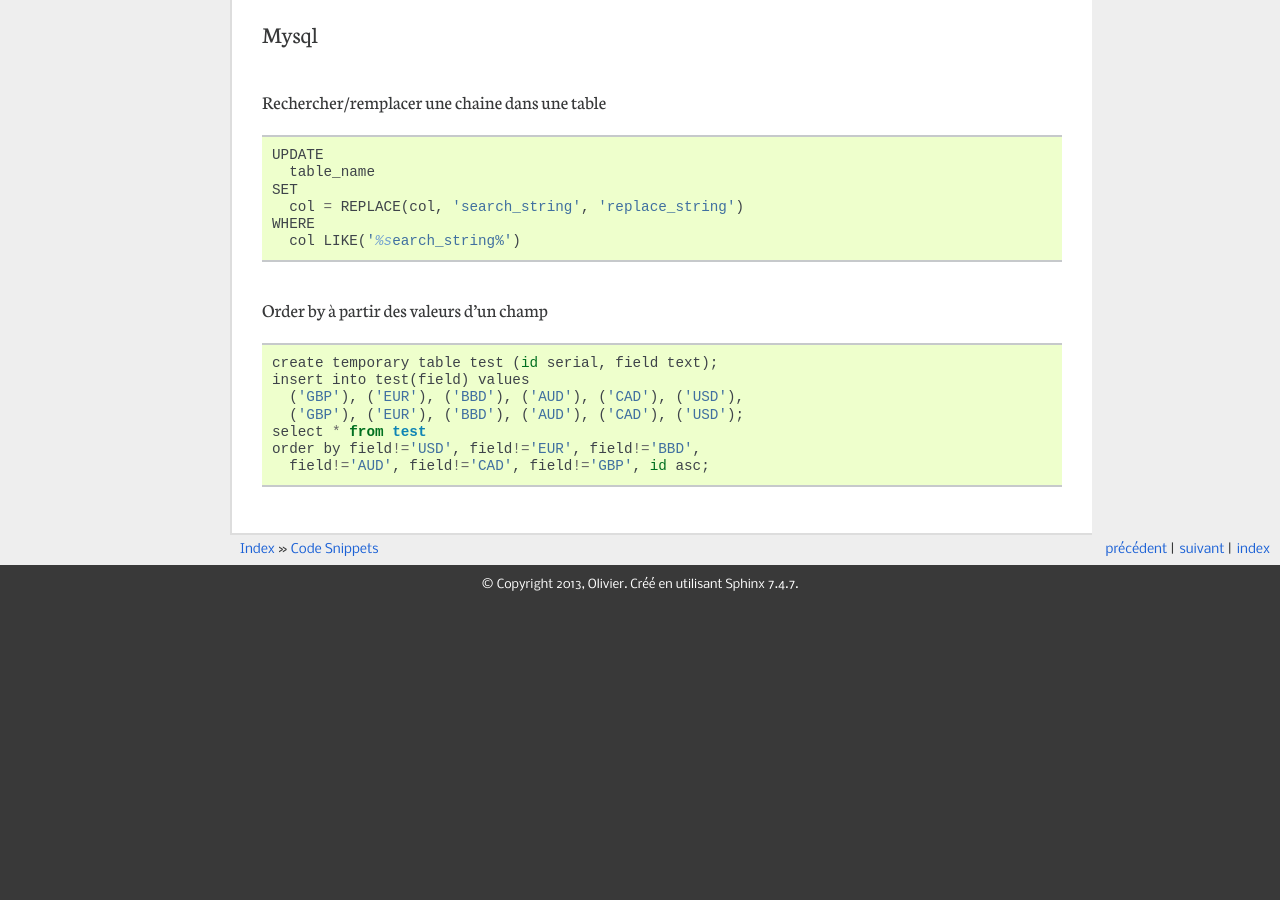
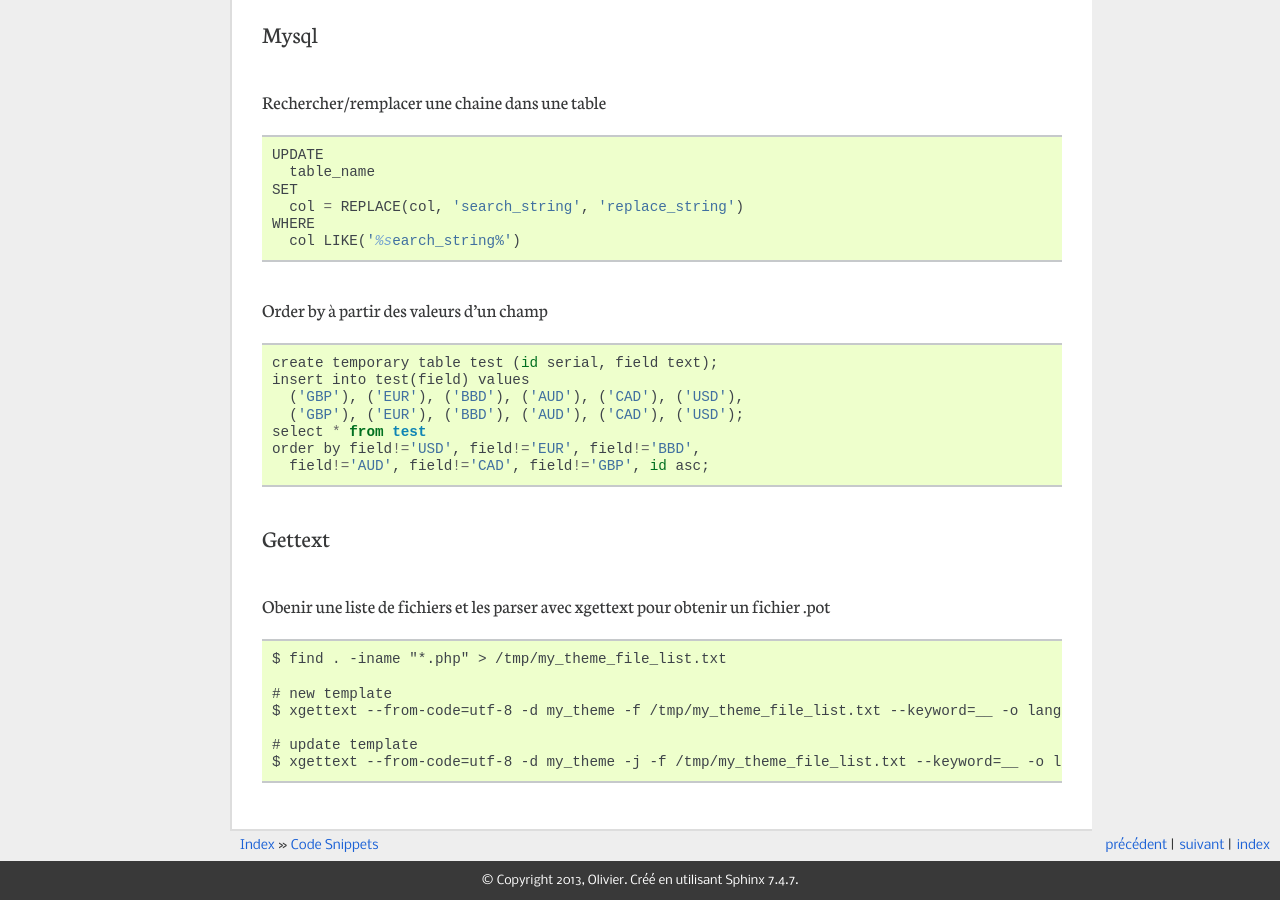
Before and after one commit to k3z/wiki, a Sphinx documentation site: the page built from source/snippets.rst, in a window 1280 px wide and 900 px high, scrolled down 1536 px. Built offline with Sphinx 7.4.7, drawn with Linux system fonts in a browser that asks for light colours; before the commit the page ends 2140 px from its top, so only the background shows below that; some of the changed text lies outside the part shown.

Commit message:
Update snippets.rst

```diff
--- a/source/snippets.rst
+++ b/source/snippets.rst
@@ -109,3 +109,20 @@ Order by à partir des valeurs d’un champ
   select * from test
   order by field!='USD', field!='EUR', field!='BBD',
     field!='AUD', field!='CAD', field!='GBP', id asc;
+
+
+Gettext
+-------
+
+Obenir une liste de fichiers et les parser avec xgettext pour obtenir un fichier .pot
+^^^^^^^^^^^^^^^^^^^^^^^^^^^^^^^^^^^^^^^^^^^^^^^^^^^^^^^^^^^^^^^^^^^^^^^^^^^^^^^^^^^^^
+
+.. code::
+
+   $ find . -iname "*.php" > /tmp/my_theme_file_list.txt
+
+   # new template
+   $ xgettext --from-code=utf-8 -d my_theme -f /tmp/my_theme_file_list.txt --keyword=__ -o languages/my_theme.pot
+
+   # update template
+   $ xgettext --from-code=utf-8 -d my_theme -j -f /tmp/my_theme_file_list.txt --keyword=__ -o languages/my_theme.pot
```
